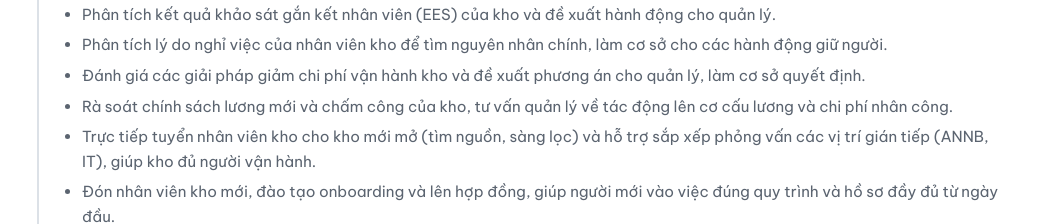
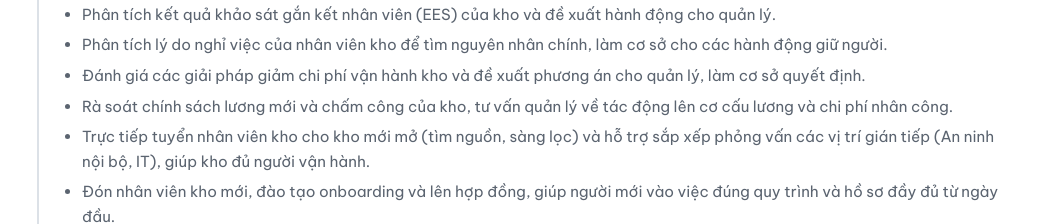
Before and after one commit to quanggiang169/quanggiang169.github.io, a plain HTML site: page index.html in a window 1280 px wide. Shown: the part 1766-1990 px from the top of the page, without its empty margins (116-1161 px from the left). Drawn offline with Linux system fonts and the light colour scheme.

Commit message:
Add files via upload

```diff
--- a/index.html
+++ b/index.html
@@ -169,7 +169,7 @@
           <li data-en="Analyzed why warehouse staff resign to identify the main causes and inform retention actions.">Phân tích lý do nghỉ việc của nhân viên kho để tìm nguyên nhân chính, làm cơ sở cho các hành động giữ người.</li>
           <li data-en="Evaluated warehouse cost-reduction options and recommended solutions to management to support their decisions.">Đánh giá các giải pháp giảm chi phí vận hành kho và đề xuất phương án cho quản lý, làm cơ sở quyết định.</li>
           <li data-en="Reviewed the new salary policy and timekeeping, advising management on the impact on pay structure and labor cost.">Rà soát chính sách lương mới và chấm công của kho, tư vấn quản lý về tác động lên cơ cấu lương và chi phí nhân công.</li>
-          <li data-en="Recruited warehouse staff directly for the new site (sourcing, screening) and supported interview scheduling for indirect roles (ANNB, IT), keeping the site staffed.">Trực tiếp tuyển nhân viên kho cho kho mới mở (tìm nguồn, sàng lọc) và hỗ trợ sắp xếp phỏng vấn các vị trí gián tiếp (ANNB, IT), giúp kho đủ người vận hành.</li>
+          <li data-en="Recruited warehouse staff directly for the new site (sourcing, screening) and supported interview scheduling for indirect roles (Internal Security, IT), keeping the site staffed.">Trực tiếp tuyển nhân viên kho cho kho mới mở (tìm nguồn, sàng lọc) và hỗ trợ sắp xếp phỏng vấn các vị trí gián tiếp (An ninh nội bộ, IT), giúp kho đủ người vận hành.</li>
           <li data-en="Received new warehouse staff, ran onboarding training and prepared contracts, so they started on the right process with complete paperwork from day one.">Đón nhân viên kho mới, đào tạo onboarding và lên hợp đồng, giúp người mới vào việc đúng quy trình và hồ sơ đầy đủ từ ngày đầu.</li>
         </ul>
       </div>
```
Also changed, not shown: 1 other file.
